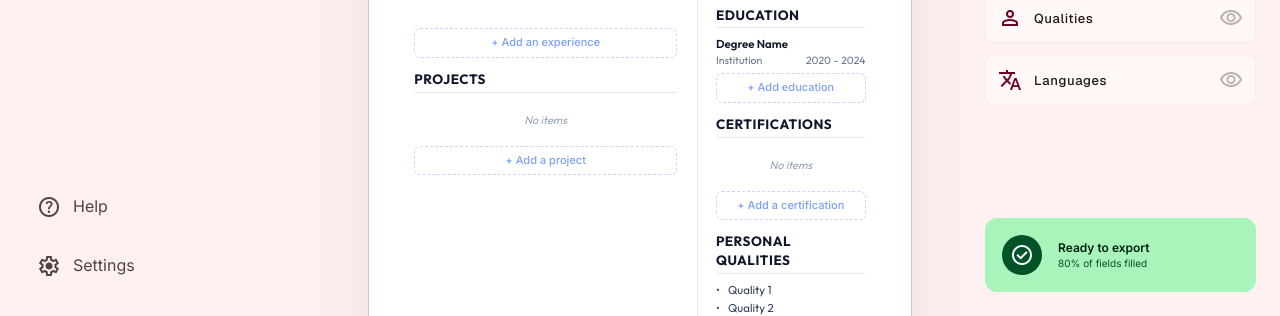
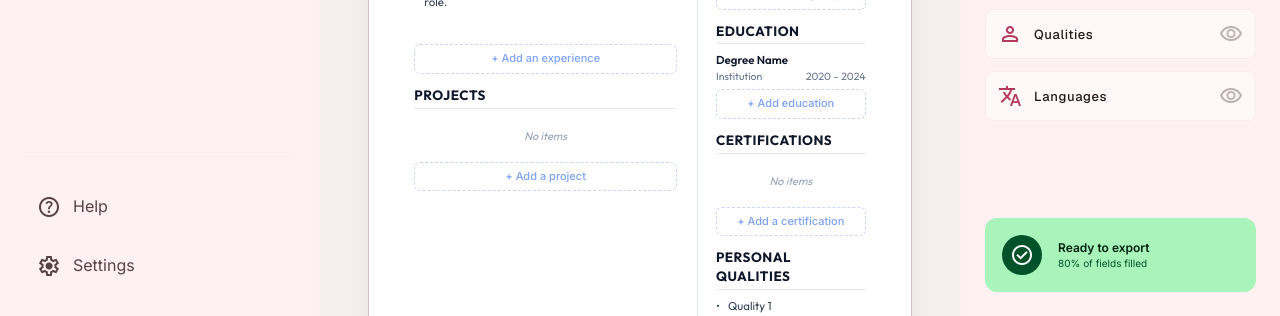
Before and after one commit to iliyasalve/cv-constructor, a plain HTML site: page index.html in a window 1280 px wide. Shown: the part 484-800 px from the top of the page. Drawn offline with nearby package versions, Linux system fonts and the light colour scheme.

Commit message:
style: update color palette and increase navbar height

```diff
--- a/index.html
+++ b/index.html
@@ -152,7 +152,7 @@
 <body class="bg-background font-body-md text-on-surface overflow-hidden h-screen flex flex-col">
     <!-- TopNavBar -->
     <header
-        class="bg-surface/80 backdrop-blur-xl sticky top-0 z-50 border-b border-outline-variant/10 dark:border-outline-variant/20 shadow-sm flex justify-between items-center w-full px-gutter h-16">
+        class="bg-surface/80 backdrop-blur-xl sticky top-0 z-50 border-b border-outline-variant/10 dark:border-outline-variant/20 shadow-sm flex justify-between items-center w-full px-gutter h-20">
         <div class="flex items-center gap-4">
             <span class="material-symbols-outlined text-primary text-2xl" data-icon="edit_note">edit_note</span>
             <h1 class="text-headline-md font-headline-md font-bold text-primary">CV Constructor Studio</h1>
--- a/style.css
+++ b/style.css
@@ -10,11 +10,11 @@
     --on-error: #ffffff;
     --tertiary-fixed: #a8f4ba;
     --on-secondary: #ffffff;
-    --primary: #6c0029;
-    --surface-bright: #fff8f7;
-    --background: #fff8f7;
+    --primary: #b3395d;
+    --surface-bright: #fbf9fa;
+    --background: #fbf9fa;
     --on-tertiary-fixed: #00210d;
-    --on-surface: #24191a;
+    --on-surface: #24181b;
     --secondary-fixed-dim: #d7c1c9;
     --outline: #897174;
     --surface-container-lowest: #ffffff;
@@ -22,7 +22,7 @@
     --primary-fixed-dim: #ffb2bf;
     --surface-dim: #ead5d7;
     --surface-container-high: #f8e3e5;
-    --inverse-surface: #3a2d2f;
+    --inverse-surface: #24181b;
     --on-surface-variant: #564145;
     --on-primary-fixed: #3f0015;
     --tertiary-container: #00562b;
@@ -34,7 +34,7 @@
     --primary-container: #8b1e3f;
     --surface-container: #fee9eb;
     --error: #ba1a1a;
-    --on-background: #24191a;
+    --on-background: #24181b;
     --on-secondary-fixed-variant: #524349;
     --on-tertiary: #ffffff;
     --error-container: #ffdad6;
@@ -66,17 +66,17 @@ html.dark {
     --on-secondary: #ffffff;
     --primary: #ffb2bf;
     --surface-bright: #3a2d2f;
-    --background: #24191a;
+    --background: #0f0a0c;
     --on-tertiary-fixed: #00210d;
-    --on-surface: #fff8f7;
+    --on-surface: #f5f1f2;
     --secondary-fixed-dim: #d7c1c9;
     --outline: #897174;
-    --surface-container-lowest: #000000;
+    --surface-container-lowest: #0a0708;
     --surface-variant: #564145;
     --primary-fixed-dim: #ffb2bf;
     --surface-dim: #24191a;
     --surface-container-high: #3a2d2f;
-    --inverse-surface: #fff8f7;
+    --inverse-surface: #f5f1f2;
     --on-surface-variant: #ddbfc3;
     --on-primary-fixed: #3f0015;
     --tertiary-container: #00562b;
@@ -88,7 +88,7 @@ html.dark {
     --primary-container: #8b1e3f;
     --surface-container: #3a2d2f;
     --error: #ba1a1a;
-    --on-background: #fff8f7;
+    --on-background: #f5f1f2;
     --on-secondary-fixed-variant: #524349;
     --on-tertiary: #ffffff;
     --error-container: #ffdad6;
```
